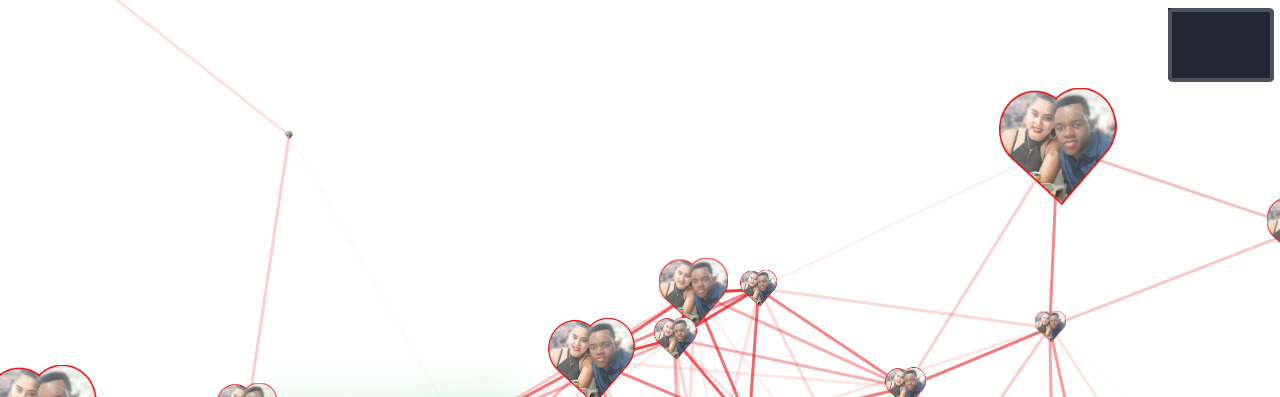
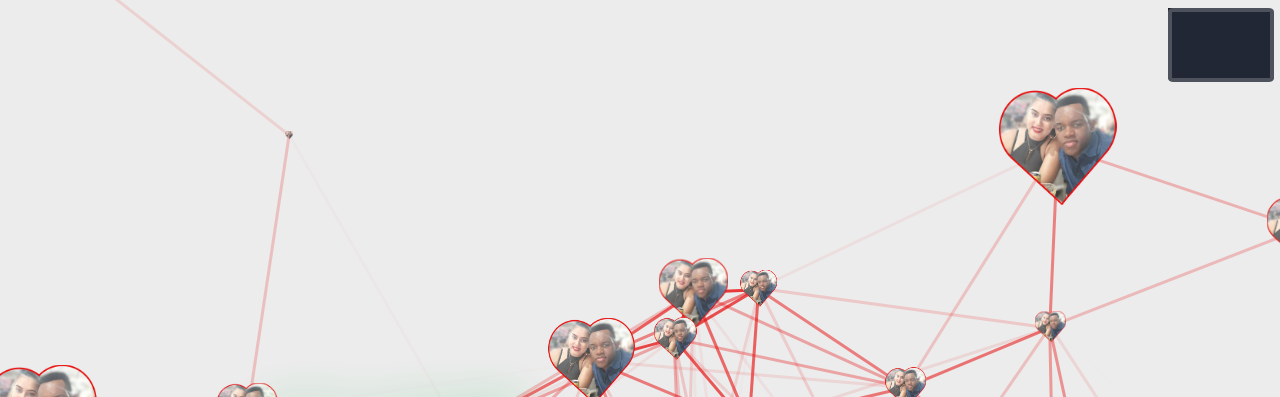
Before and after one commit to Elinaldo1/desafio-21-dias, a plain HTML site: page dia-10/index.html in a window 1280 px wide. Shown: the top 397 px of the page. Drawn offline with Linux system fonts and the light colour scheme; some icons are missing.

Commit message:
adjust ligth theme

```diff
--- a/dia-10/style.css
+++ b/dia-10/style.css
@@ -6,7 +6,7 @@
 main {
     width: 100%;
     height: 100vh;
-    /* background: #031d44; */
+    background: #ececec;
 
 }
 
```
